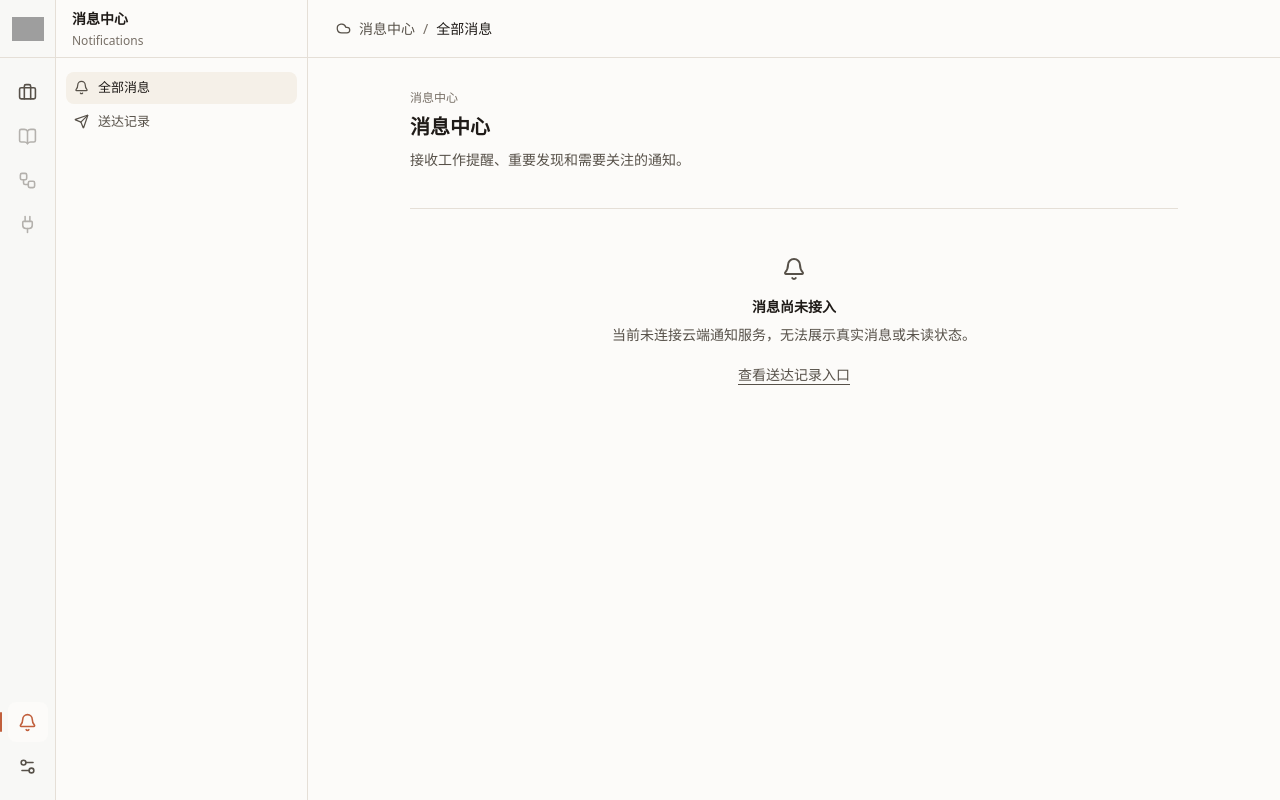
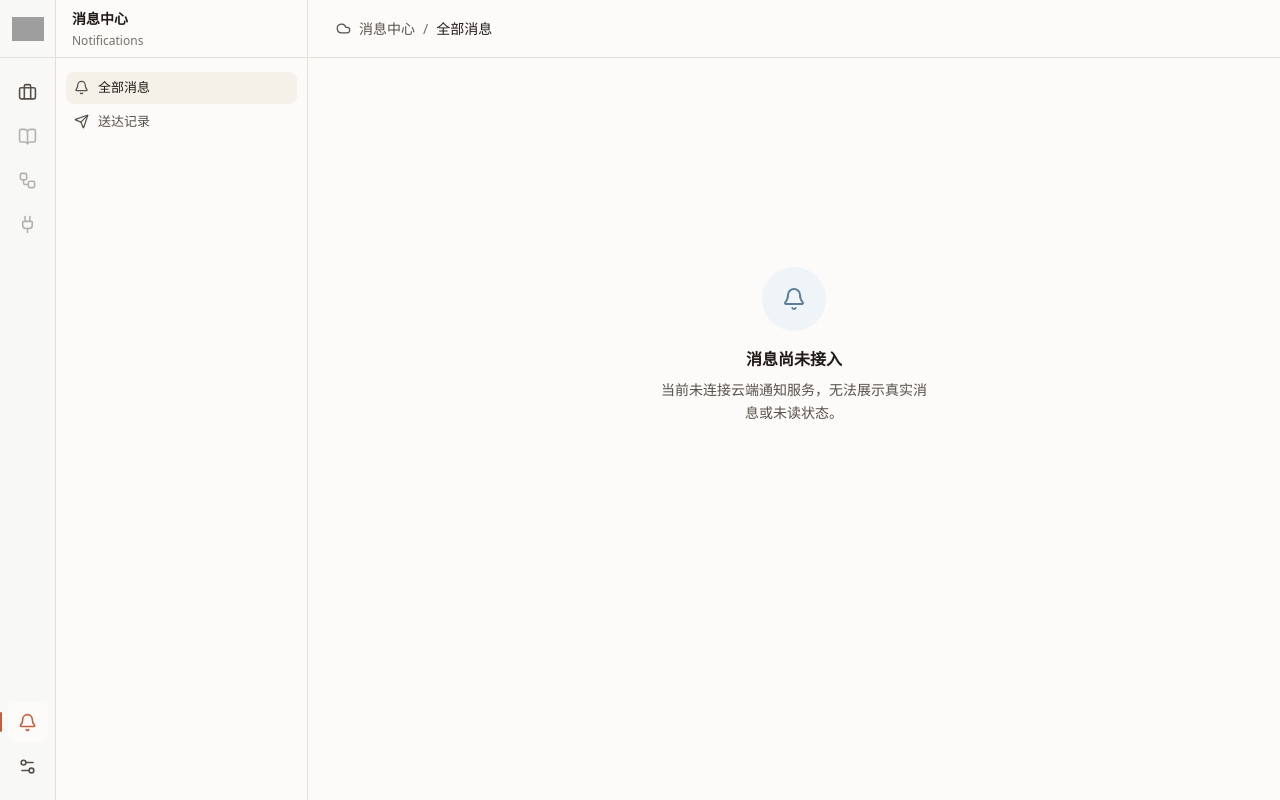
Before and after one commit to uichat-mira/mira-cloud, a React (Vite) app in the folder apps/web/: page /notifications in a window 1280 px wide. Built offline with nearby package versions, Linux system fonts and the light colour scheme; grey boxes are pictures that could not be loaded.

Commit message:
refactor(web): use MiraDesign Result for unavailable notification pages

```diff
--- a/apps/web/src/features/notifications/notification-pages.tsx
+++ b/apps/web/src/features/notifications/notification-pages.tsx
@@ -1,48 +1,45 @@
+import type { ReactNode } from "react";
 import { Bell, Send } from "lucide-react";
-import { Link } from "react-router";
 
-function PageHeading({ title, summary }: { title: string; summary: string }) {
+import { Result } from "../../components/mira-design/index.ts";
+
+function EmptyNotificationPage({
+  heading,
+  icon,
+  title,
+  description,
+}: {
+  heading: string;
+  icon: ReactNode;
+  title: string;
+  description: string;
+}) {
   return (
-    <header className="mb-9">
-      <p className="mb-2 text-xs text-text-tertiary">消息中心</p>
-      <h1 className="text-heading-1 font-semibold text-text-primary">{title}</h1>
-      <p className="mt-2 max-w-2xl text-sm leading-6 text-text-secondary">{summary}</p>
-    </header>
+    <div className="flex min-h-[min(64dvh,560px)] w-full items-center justify-center">
+      <h1 className="sr-only">{heading}</h1>
+      <Result size="lg" title={title} description={description} icon={icon} />
+    </div>
   );
 }
 
 export function NotificationsInboxPage() {
   return (
-    <div className="mx-auto w-full max-w-3xl">
-      <PageHeading title="消息中心" summary="接收工作提醒、重要发现和需要关注的通知。" />
-      <section aria-label="消息列表" className="border-t border-border py-12 text-center">
-        <Bell size={24} className="mx-auto mb-4 text-icon-secondary" aria-hidden="true" />
-        <h2 className="text-sm font-semibold text-text-primary">消息尚未接入</h2>
-        <p className="mt-2 text-sm text-text-secondary">
-          当前未连接云端通知服务，无法展示真实消息或未读状态。
-        </p>
-        <Link
-          to="/notifications/deliveries"
-          className="mt-5 inline-block text-sm text-text-secondary underline underline-offset-4"
-        >
-          查看送达记录入口
-        </Link>
-      </section>
-    </div>
+    <EmptyNotificationPage
+      heading="消息中心"
+      icon={<Bell size={24} aria-hidden="true" />}
+      title="消息尚未接入"
+      description="当前未连接云端通知服务，无法展示真实消息或未读状态。"
+    />
   );
 }
 
 export function NotificationDeliveriesPage() {
   return (
-    <div className="mx-auto w-full max-w-3xl">
-      <PageHeading title="送达记录" summary="追溯每次消息推送的送达状态与失败原因。" />
-      <section aria-label="送达记录列表" className="border-t border-border py-12 text-center">
-        <Send size={24} className="mx-auto mb-4 text-icon-secondary" aria-hidden="true" />
-        <h2 className="text-sm font-semibold text-text-primary">尚未接通送达记录</h2>
-        <p className="mt-2 text-sm text-text-secondary">
-          暂无可核验的推送记录。任务执行完成不等于消息已送达。
-        </p>
-      </section>
-    </div>
+    <EmptyNotificationPage
+      heading="送达记录"
+      icon={<Send size={24} aria-hidden="true" />}
+      title="尚未接通送达记录"
+      description="暂无可核验的推送记录。任务执行完成不等于消息已送达。"
+    />
   );
 }
--- a/apps/web/src/features/settings/notification-settings.tsx
+++ b/apps/web/src/features/settings/notification-settings.tsx
@@ -1,24 +1,17 @@
 import { BellRing } from "lucide-react";
+
+import { Result } from "../../components/mira-design/index.ts";
 
 export function NotificationSettingsPage() {
   return (
-    <div className="mx-auto w-full max-w-3xl">
-      <header className="mb-9">
-        <p className="mb-2 text-xs text-text-tertiary">设置</p>
-        <h1 className="text-heading-1 font-semibold text-text-primary">通知与送达</h1>
-        <p className="mt-2 max-w-2xl text-sm leading-6 text-text-secondary">
-          管理全局消息偏好和授权渠道，不覆盖单项工作的触发与报告条件。
-        </p>
-      </header>
-      <section aria-label="通知偏好" className="flex items-start gap-4 border-t border-border py-8">
-        <BellRing size={20} className="mt-1 shrink-0 text-icon-secondary" aria-hidden="true" />
-        <div>
-          <h2 className="text-sm font-semibold text-text-primary">渠道配置尚未开放</h2>
-          <p className="mt-2 text-sm leading-6 text-text-secondary">
-            尚未接入通知授权与送达服务，因此暂不提供无法生效的开关。
-          </p>
-        </div>
-      </section>
+    <div className="flex min-h-[min(64dvh,560px)] w-full items-center justify-center">
+      <h1 className="sr-only">通知与送达</h1>
+      <Result
+        size="lg"
+        title="渠道配置尚未开放"
+        description="尚未接入通知授权与送达服务，暂时无法配置推送渠道。"
+        icon={<BellRing size={24} aria-hidden="true" />}
+      />
     </div>
   );
 }
```
Also changed, not shown: 1 other file (tests, documents, lock files or other folders).
